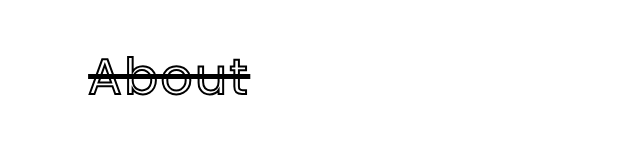
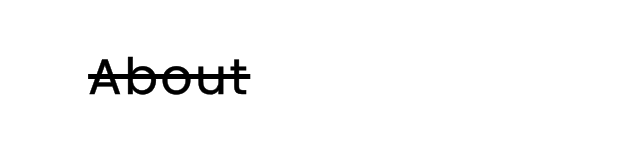
Before and after one commit to nwabuezenonso/v1portfolio, a React (Create React App) app: page /about in a window 1280 px wide. Both pictures are taken after a click on the element 1070 px from the left and 44 px from the top of the page. Shown: the part 166-316 px from the top of the page, without its empty margins (492-1132 px from the left). Built offline with nearby package versions, Linux system fonts and the light colour scheme.

Commit message:
styling the stroke of the navbar

```diff
--- a/src/components/Navbar/Navbar.css
+++ b/src/components/Navbar/Navbar.css
@@ -104,9 +104,9 @@ nav{
 }
 
 .active{
-  -webkit-text-fill-color: #fff;
-  -webkit-text-stroke-width: 2px;
-  -webkit-text-stroke-color: #000;
+  /* -webkit-text-fill-color: #fff; */
+  -webkit-text-stroke-width: 0.4px;
+  /* -webkit-text-stroke-color: #000; */
   font-style: normal;
   font-weight: lighter;
   font-size: 50px;
@@ -116,6 +116,14 @@ nav{
   letter-spacing: 0.05em;
   color: #000000;
   text-decoration: line-through;
+}
+
+.links:hover{
+  text-decoration: line-through;
+  -webkit-text-fill-color: #000;
+  -webkit-text-stroke-width: 0.4px;
+  color: #000000;
+  /* -webkit-text-stroke-color: #000; */
 }
 
 .navbar_overlay svg{
```
Also changed, not shown: src/components/Navbar/Navbar.jsx (+1 -1 lines).
